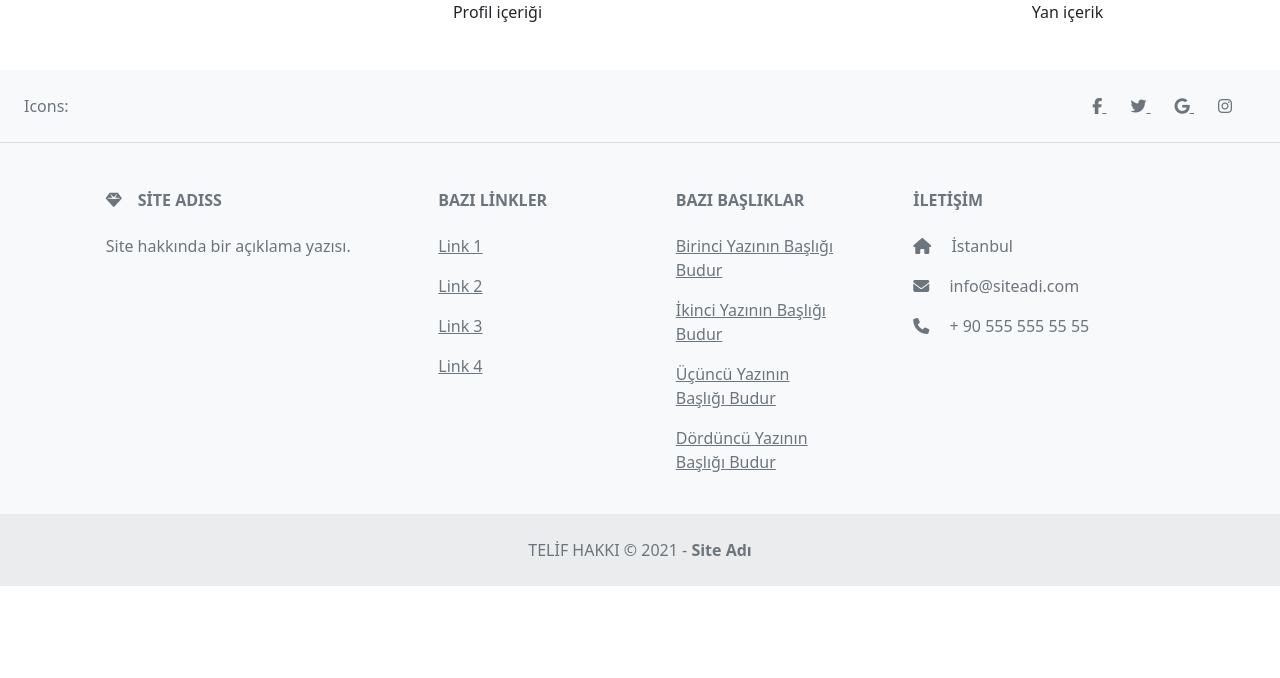
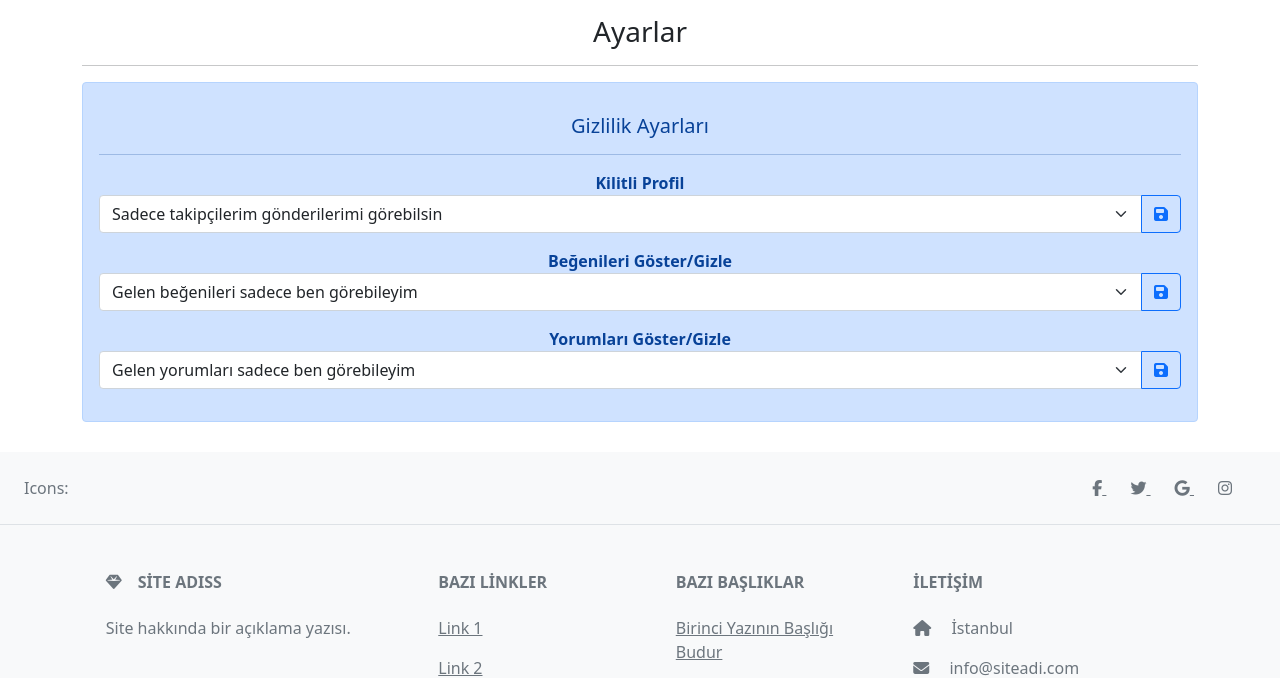
Before and after one commit to umitishere/grad-project, a PHP site: page /settings.php in a window 1280 px wide. Shown: the part 68-746 px from the top of the page. Run offline with PHP 8.4, Linux system fonts and the light colour scheme; a user stored in the database is signed in; data comes from the database, SQL or seed files in the repository; data that the repository does not hold is empty; a stand-in replaces the project's code that opens the database connection; some libraries are stand-ins or nearby versions.

Commit message:
Create settings page

```diff
--- a/conversation.php
+++ b/conversation.php
@@ -25,7 +25,7 @@ $queryMessages = $pdo->prepare(
     WHERE ((messages.message_sender = '$myUsername' AND messages.message_getter = '$conversationWith')
     OR (messages.message_sender = '$conversationWith' AND messages.message_getter = '$myUsername'))
     AND messages.delete_key = '$sessionID'
-    ORDER BY messages.id ASC"
+    ORDER BY messages.id DESC"
 );
 $queryMessages->execute();
 
--- a/inbox.php
+++ b/inbox.php
@@ -18,7 +18,7 @@ $myUsername = $getUserInfo["username"];
 $queryMessages = $pdo->prepare(
     "SELECT *
     FROM messages
-    INNER JOIN users
+    LEFT JOIN users
     ON (
         IF (
             messages.message_sender = '$myUsername',
@@ -40,7 +40,7 @@ $queryMessages = $pdo->prepare(
             messages.message_sender
         )
     )
-    ORDER BY messages.id DESC
+    ORDER BY messages.message_time DESC
 "
 );
 $queryMessages->execute();
--- a/includes/header.php
+++ b/includes/header.php
@@ -119,6 +119,11 @@ if (isset($_SESSION["loggedin"]) && $_SESSION["loggedin"] === true) {
                                     </a>
                                 </li>
                                 <li>
+                                    <a class="dropdown-item" href="/<?php echo $projectName; ?>/ayarlar">
+                                        <i class="fas fa-question-circle"></i> Yardım
+                                    </a>
+                                </li>
+                                <li>
                                     <a class="dropdown-item" href="/<?php echo $projectName; ?>/oturumu-kapat">
                                         <i class="fas fa-sign-out-alt"></i> Oturumu Kapat
                                     </a>
--- a/settings.php
+++ b/settings.php
@@ -16,20 +16,52 @@ require_once("includes/header.php");
 
 <div class="container">
 
-    <div class="row">
+    <h3 class="text-center margin-top-15">Ayarlar</h3>
+    <hr />
 
-        <div class="col-md-9 col-sm-12">
+    <div class="alert alert-primary" role="alert">
+        <h5 class="text-center margin-top-15">Gizlilik Ayarları</h5>
+        <hr />
 
-            <p class="text-center">Profil içeriği</p>
+        <form class="text-center" action="/grad-project/includes/user-operations.php" method="post">
 
-        </div>
+            <label><b>Kilitli Profil</b></label>
+            <div class="input-group mb-3">
+                <select class="form-select">
+                    <option selected>Sadece takipçilerim gönderilerimi görebilsin</option>
+                    <option value="1">Evet</option>
+                    <option value="0">Hayır</option>
+                </select>
+                <button type="submit" name="update_profile_lock" class="btn btn-outline-primary" type="button">
+                    <i class="fas fa-save"></i>
+                </button>
+            </div>
 
-        <div class="col-md-3 col-sm-12">
+            <label><b>Beğenileri Göster/Gizle</b></label>
+            <div class="input-group mb-3">
+                <select class="form-select">
+                    <option selected>Gelen beğenileri sadece ben görebileyim</option>
+                    <option value="1">Evet</option>
+                    <option value="0">Hayır</option>
+                </select>
+                <button type="submit" name="update_like_visibility" class="btn btn-outline-primary" type="button">
+                    <i class="fas fa-save"></i>
+                </button>
+            </div>
 
-            <p class="text-center">Yan içerik</p>
+            <label><b>Yorumları Göster/Gizle</b></label>
+            <div class="input-group mb-3">
+                <select class="form-select">
+                    <option selected>Gelen yorumları sadece ben görebileyim</option>
+                    <option value="1">Evet</option>
+                    <option value="0">Hayır</option>
+                </select>
+                <button type="submit" name="update_comment_visibility" class="btn btn-outline-primary" type="button">
+                    <i class="fas fa-save"></i>
+                </button>
+            </div>
 
-        </div>
-
+        </form>
     </div>
 
 </div>
```
